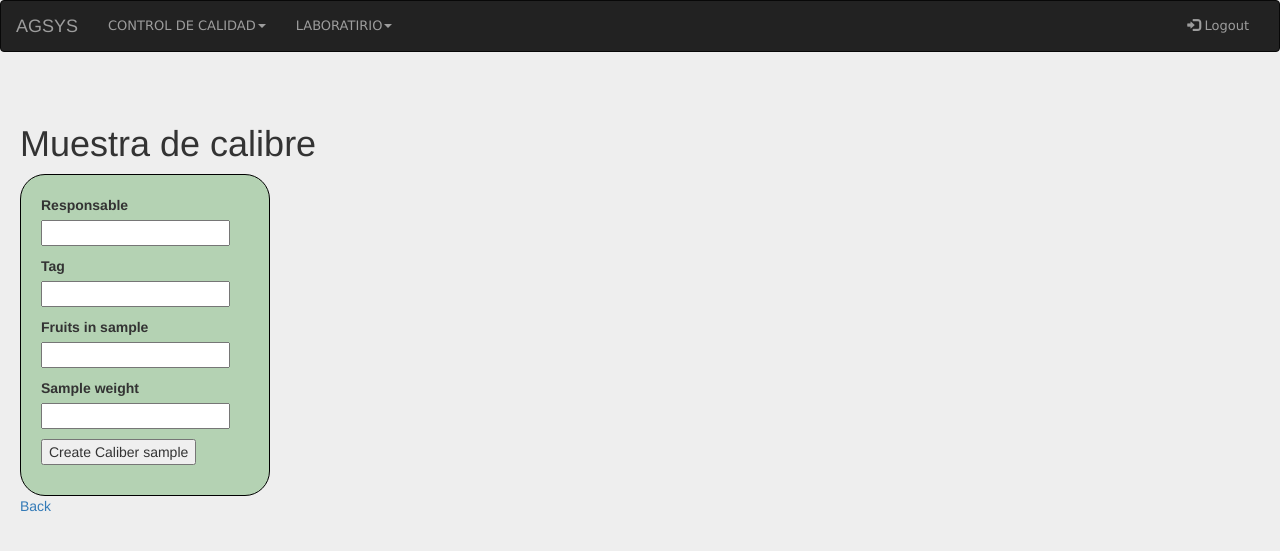
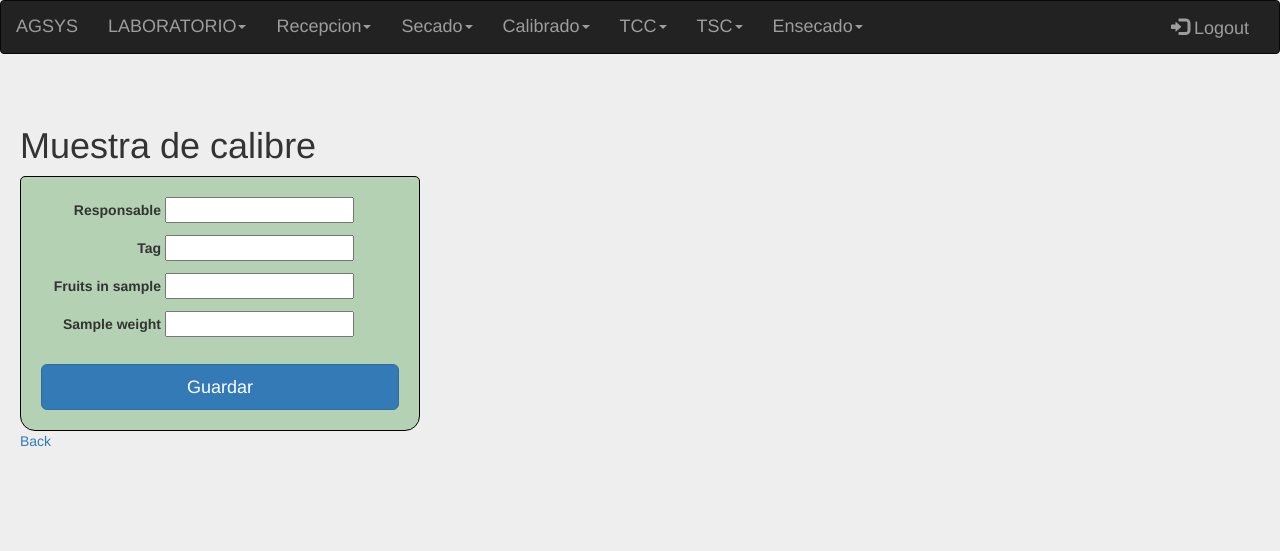
Before and after one commit to jjsotomayor/agsinformationsystem, a Rails app: page /caliber_samples/new in a window 1280 px wide. Shown: the top 551 px of the page. Run offline with Rails 7, Linux system fonts and the light colour scheme; style sheets or scripts are compiled from the project's sources; parts of the project's set-up code (start-up, migrations or seed data) failed here and were passed over; some libraries are stand-ins or nearby versions.

Commit message:
Changed stylesheets

```diff
--- a/app/assets/stylesheets/application.scss
+++ b/app/assets/stylesheets/application.scss
@@ -19,6 +19,11 @@
 
  $icon-font-path: "bootstrap-sass/assets/fonts/bootstrap/";
 
+.navbar-nav {
+  //font-weight: bold;
+  font-size: 18px;
+
+}
 
  body {
  	background: #eee !important;
@@ -28,23 +33,28 @@
  	margin-top: 10px;
    margin-bottom: 40px;
    margin-left: 20px;
+
    //border:1px solid black;
  }
  .boxed-form {
-   background-color: rgb(140,179,237);
-   width:250px;
+   background-color: rgb(150,185,237);
+   width:400px;
    border:1px solid black;
-   border-radius: 25px;
+   //border-bottom-right-radius: 15px;
+   //border-bottom-left-radius : 15px;
+   border-radius: 5px 5px 15px 15px;
    padding-left: 20px;
+   padding-right: 20px;
    padding-top:20px;
    padding-bottom:20px;
  }
  .boxed-form-green {
    background-color: rgb(180,210,179);
-   width:250px;
+   width:400px;
    border:1px solid black;
-   border-radius: 25px;
+   border-radius: 5px 5px 15px 15px;
    padding-left: 20px;
+   padding-right: 20px;
    padding-top:20px;
    padding-bottom:20px;
  }
@@ -58,3 +68,37 @@
   margin-left: 40px;
 */
 }
+
+
+
+//FORMS CSS
+
+.field {
+  padding-bottom: 10px;
+}
+.actions{
+
+}
+//div.actions
+input[type=submit]{
+  margin-top: 15px;
+  //margin-right: 10px;
+
+  //width: 75%;
+  //height: 50px;
+  //margin-left: 10%;
+    //align-self: center;
+    //align-content: center;
+
+}
+
+label {
+  display: inline-block;
+  min-width: 120px;
+  text-align: right;
+}
+input {
+}
+input[type=text]:focus {
+    border: 2px solid rgb(255,187,150);
+}
--- a/app/assets/stylesheets/scaffolds.scss
+++ b/app/assets/stylesheets/scaffolds.scss
@@ -1,4 +1,4 @@
-
+/*
 
 body {
   background-color: #fff;
@@ -89,3 +89,4 @@ div {
 label {
   display: block;
 }
+*/
--- a/app/views/caliber_samples/_form_new.html.erb
+++ b/app/views/caliber_samples/_form_new.html.erb
@@ -1,4 +1,4 @@
-<%= form_for(caliber_sample, html: {class: 'boxed-form-green'}) do |f| %>
+<%= form_for(caliber_sample, html: {class: 'boxed-form-green', autocomplete: :off}) do |f| %>
   <% if caliber_sample.errors.any? %>
     <div id="error_explanation">
       <h2><%= pluralize(caliber_sample.errors.count, "error") %> prohibited this caliber_sample from being saved:</h2>
@@ -12,26 +12,26 @@
   <% end %>
 
   <div class="field">
-    <%= f.label :responsable %><br>
+    <%= f.label :responsable %>
     <%= f.text_field :responsable %>
   </div>
 
   <div class="field">
-    <%= f.label :Tag %><br>
+    <%= f.label :Tag %>
     <%= text_field_tag :tag %>
   </div>
 
   <div class="field">
-    <%= f.label :fruits_in_sample %><br>
+    <%= f.label :fruits_in_sample %>
     <%= f.number_field :fruits_in_sample %>
   </div>
 
   <div class="field">
-    <%= f.label :sample_weight %><br>
+    <%= f.label :sample_weight %>
     <%= f.number_field :sample_weight %>
   </div>
 
   <div class="actions">
-    <%= f.submit %>
+    <%= f.submit "Guardar", class: "btn btn-primary btn-lg btn-block" %>
   </div>
 <% end %>
--- a/app/views/shared/_navbar_quality_controls.html.erb
+++ b/app/views/shared/_navbar_quality_controls.html.erb
@@ -10,7 +10,7 @@
     </div>
     <div class="collapse navbar-collapse" id="myNavbar">
 
-
+<!-- MENU ANTIGUO, CON CC - LAB
       <ul class="nav navbar-nav">
         <li class="dropdown">
           <a class="dropdown-toggle" data-toggle="dropdown" href="#">CONTROL DE CALIDAD<span class="caret"></span></a>
@@ -28,7 +28,72 @@
             <li><a href="#">Sorbato</a></li>
           </ul>
         </li>
-      </ul>
+      </ul>-->
+<ul class="nav navbar-nav">
+      <li class="dropdown">
+        <a class="dropdown-toggle" data-toggle="dropdown" href="#">LABORATORIO<span class="caret"></span></a>
+        <ul class="dropdown-menu">
+          <li><%=link_to 'Humedad', new_humidity_sample_path%></li>
+          <li><a href="#">Sorbato</a></li>
+        </ul>
+      </li>
+
+
+        <li class="dropdown">
+          <a class="dropdown-toggle" data-toggle="dropdown" href="#">Recepcion<span class="caret"></span></a>
+          <ul class="dropdown-menu">
+            <li><a href="#">Daños</a></li>
+            <li><a href="#">Calibre y Desv.</a></li>
+          </ul>
+        </li>
+
+          <li class="dropdown">
+            <a class="dropdown-toggle" data-toggle="dropdown" href="#">Secado<span class="caret"></span></a>
+            <ul class="dropdown-menu">
+              <li><a href="#">Daños</a></li>
+              <li><a href="#">Calibre y Desv.</a></li>
+            </ul>
+          </li>
+
+
+          <li class="dropdown">
+            <a class="dropdown-toggle" data-toggle="dropdown" href="#">Calibrado<span class="caret"></span></a>
+            <ul class="dropdown-menu">
+              <li><a href="#">Daños</a></li>
+              <li><a href="#">Calibre y Desv.</a></li>
+            </ul>
+          </li>
+
+            <li class="dropdown">
+              <a class="dropdown-toggle" data-toggle="dropdown" href="#">TCC<span class="caret"></span></a>
+              <ul class="dropdown-menu">
+                <li><a href="#">Daños</a></li>
+                <li><a href="#">Calibre y Desv.</a></li>
+              </ul>
+            </li>
+
+
+            <li class="dropdown">
+              <a class="dropdown-toggle" data-toggle="dropdown" href="#">TSC<span class="caret"></span></a>
+              <ul class="dropdown-menu">
+                <li><a href="#">Daños</a></li>
+                <li><a href="#">Calibre y Desv.</a></li>
+                <li><a href="#">Carozo</a></li>
+              </ul>
+            </li>
+
+
+              <li class="dropdown">
+                <a class="dropdown-toggle" data-toggle="dropdown" href="#">Ensecado<span class="caret"></span></a>
+                <ul class="dropdown-menu">
+                  <li><a href="#">Daños</a></li>
+                  <li><a href="#">Calibre y Desv.</a></li>
+                </ul>
+              </li>
+              </ul>
+
+
+
 
 
       <ul class="nav navbar-nav navbar-right">
```
Also changed, not shown: app/views/humidity_samples/_form_new.html.erb (renamed from app/views/humidity_samples/_form_create.html.erb, +6 -7 lines), app/views/humidity_samples/index.html.erb (+8 -1 lines), app/views/humidity_samples/new.html.erb (+4 -4 lines), 1 other file.
